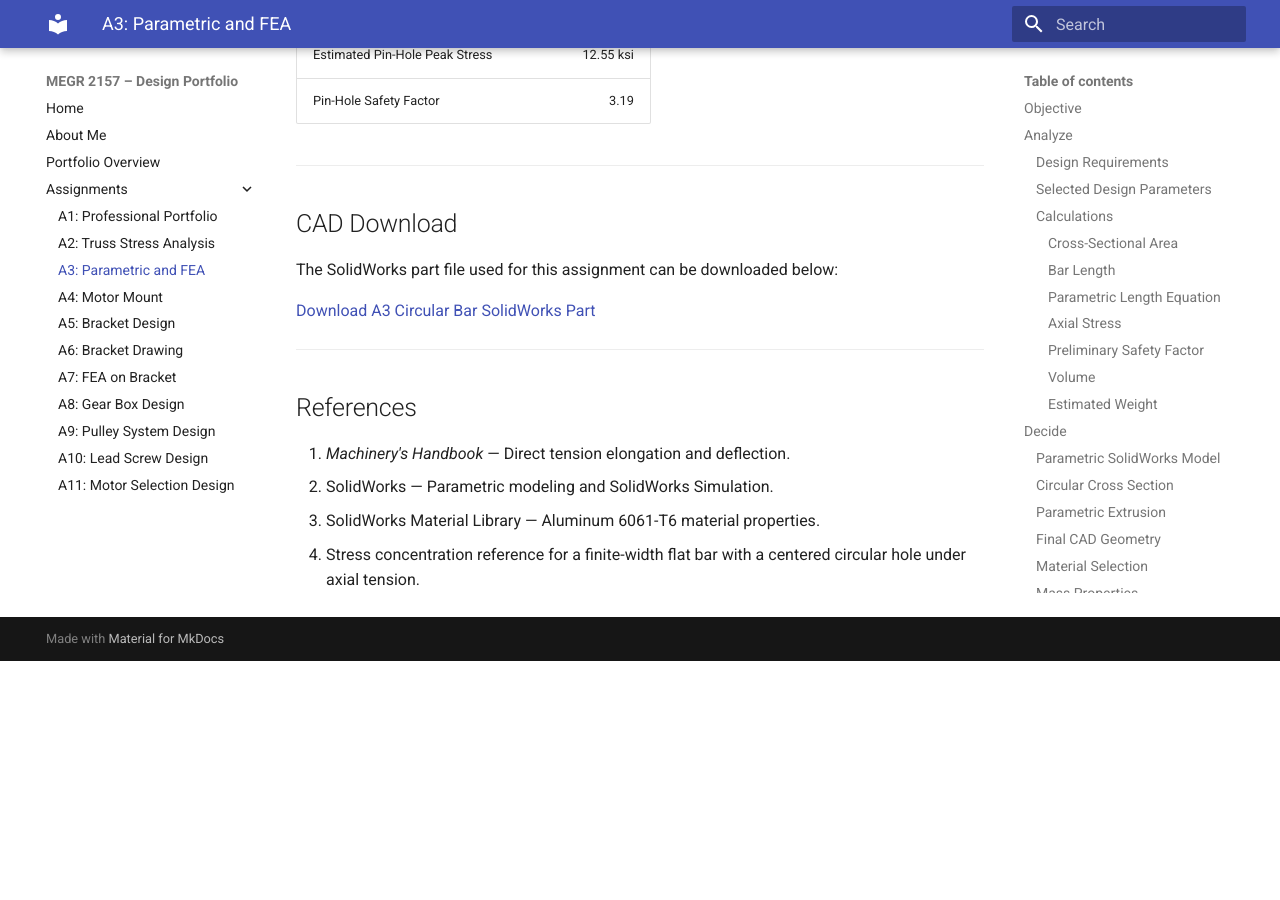
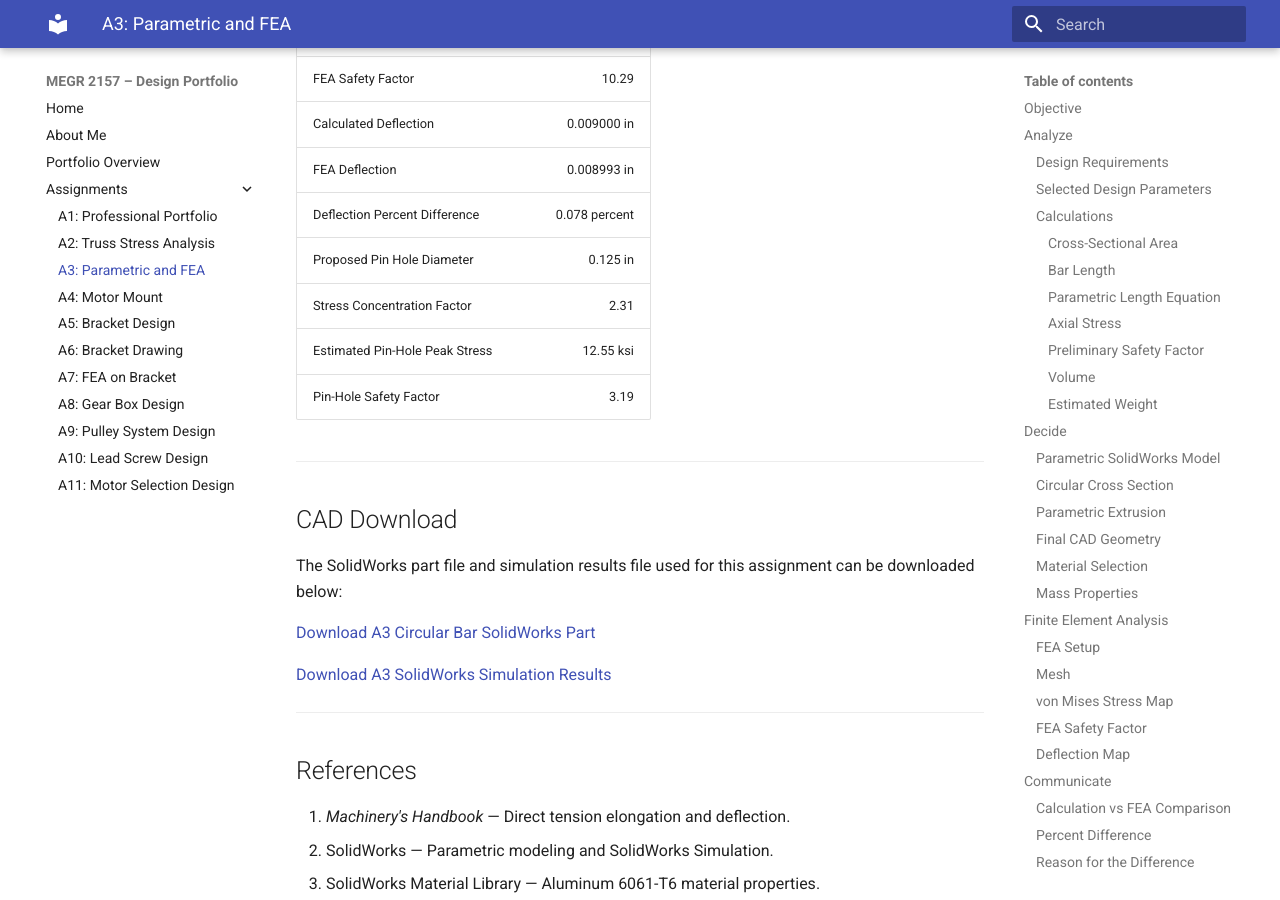
Before and after one commit to AcGallo/Florencondia-MEGR-2157-Portfolio, an MkDocs documentation site: the page built from docs/assignments/A03/index.md, in a window 1280 px wide and 900 px high, scrolled down 21497 px. Built offline with MkDocs 1.6.1 and Material for MkDocs 9.7.7, drawn with Linux system fonts in a browser that asks for light colours; before the commit the page ends 22158 px from its top, so only the background shows below that; some of the changed text lies outside the part shown.

Commit message:
Update index.md

```diff
--- a/docs/assignments/A03/index.md
+++ b/docs/assignments/A03/index.md
@@ -15,7 +15,8 @@ The design requirements are:
 For my design, I chose a **solid circular aluminum bar**. The diameter was selected first and the required length was calculated from the maximum allowable axial deflection.
 
 > **Figure #1 — Initial circular bar design and loading conditions**
-![Figure #1: Initial circular bar design and loading conditions](../../assets/images/25.png)
+
+<img src="../../assets/images/25.png" alt="Figure #1: Initial circular bar design and loading conditions" style="width:100%; height:auto;">
 
 
 ---
@@ -156,7 +157,8 @@ $$A=0.11045$$
 $$L=24.85$$
 
 > **Figure #2 — Global variables and parametric equations used in SolidWorks**
-![Figure #2: Global variables and parametric equations used in SolidWorks](../../assets/images/26.png)
+
+<img src="../../assets/images/26.png" alt="Figure #2: Global variables and parametric equations used in SolidWorks" style="width:100%; height:auto;">
 
 
 ### Circular Cross Section
@@ -168,7 +170,8 @@ The diameter was linked directly to the global variable $d$.
 $$\boxed{d=0.375\text{ in}}$$
 
 > **Figure #3 — Circular cross section linked to the global diameter variable**
-![Figure #3: Circular cross section linked to the global diameter variable](../../assets/images/27.png)
+
+<img src="../../assets/images/27.png" alt="Figure #3: Circular cross section linked to the global diameter variable" style="width:100%; height:auto;">
 
 
 ### Parametric Extrusion
@@ -180,7 +183,8 @@ The extrusion depth was controlled by the engineering equation instead of being
 $$\boxed{L=24.85\text{ in}}$$
 
 > **Figure #4 — Boss-Extrude controlled by the parametric length**
-![Figure #4: Boss-Extrude controlled by the parametric length](../../assets/images/28.png)
+
+<img src="../../assets/images/28.png" alt="Figure #4: Boss-Extrude controlled by the parametric length" style="width:100%; height:auto;">
 
 
 ### Final CAD Geometry
@@ -192,7 +196,8 @@ $$\boxed{d=0.375\text{ in}}$$
 $$\boxed{L=24.85\text{ in}}$$
 
 > **Figure #5 — Completed parametric circular bar**
-![Figure #5: Completed parametric circular bar](../../assets/images/29.png)
+
+<img src="../../assets/images/29.png" alt="Figure #5: Completed parametric circular bar" style="width:100%; height:auto;">
 
 
 ### Material Selection
@@ -216,7 +221,8 @@ $$E_{\text{calc}}=10.0\times10^6\text{ psi}$$
 The two values are extremely close.
 
 > **Figure #6 — Aluminum 6061-T6 material properties**
-![Figure #6: Aluminum 6061-T6 material properties](../../assets/images/30.png)
+
+<img src="../../assets/images/30.png" alt="Figure #6: Aluminum 6061-T6 material properties" style="width:100%; height:auto;">
 
 
 ### Mass Properties
@@ -236,7 +242,8 @@ $$\boxed{V_{SW}=2.74\text{ in}^3}$$
 The SolidWorks values closely match the calculated values.
 
 > **Figure #7 — SolidWorks mass properties of the final bar**
-![Figure #7: SolidWorks mass properties of the final bar](../../assets/images/31.png)
+
+<img src="../../assets/images/31.png" alt="Figure #7: SolidWorks mass properties of the final bar" style="width:100%; height:auto;">
 
 
 ---
@@ -250,14 +257,16 @@ A static study was created in SolidWorks Simulation using the same geometry, mat
 One circular end face was fully fixed.
 
 > **Figure #8 — Fixed geometry applied to the left end of the bar**
-![Figure #8: Fixed geometry applied to the left end of the bar](../../assets/images/32.png)
+
+<img src="../../assets/images/32.png" alt="Figure #8: Fixed geometry applied to the left end of the bar" style="width:100%; height:auto;">
 
 The opposite circular end face was subjected to the same axial tensile load used in the design calculation.
 
 $$\boxed{F=400\text{ lbf}}$$
 
 > **Figure #9 — 400 lbf axial load applied to the opposite end**
-![Figure #9: 400 lbf axial load applied to the opposite end](../../assets/images/33.png)
+
+<img src="../../assets/images/33.png" alt="Figure #9: 400 lbf axial load applied to the opposite end" style="width:100%; height:auto;">
 
 
 ### Mesh
@@ -267,7 +276,8 @@ The model was meshed before solving the static study.
 The default SolidWorks mesh settings were used because the original bar has a simple and uniform geometry.
 
 > **Figure #10 — Mesh settings used for the static analysis**
-![Figure #10: Mesh settings used for the static analysis](../../assets/images/34.png)
+
+<img src="../../assets/images/34.png" alt="Figure #10: Mesh settings used for the static analysis" style="width:100%; height:auto;">
 
 
 ### von Mises Stress Map
@@ -289,7 +299,8 @@ or:
 $$\boxed{\sigma_{\text{FEA,max}}=3.889\text{ ksi}}$$
 
 > **Figure #11 — von Mises stress map from the SolidWorks FEA**
-![Figure #11: von Mises stress map from the SolidWorks FEA](../../assets/images/35.png)
+
+<img src="../../assets/images/35.png" alt="Figure #11: von Mises stress map from the SolidWorks FEA" style="width:100%; height:auto;">
 
 
 ### FEA Safety Factor
@@ -322,7 +333,8 @@ $$\delta_{\text{FEA}}=8.993\times10^{-3}\text{ in}$$
 $$\boxed{\delta_{\text{FEA}}=0.008993\text{ in}}$$
 
 > **Figure #12 — Resultant displacement map from the SolidWorks FEA**
-![Figure #12: Resultant displacement map from the SolidWorks FEA](../../assets/images/36.png)
+
+<img src="../../assets/images/36.png" alt="Figure #12: Resultant displacement map from the SolidWorks FEA" style="width:100%; height:auto;">
 
 
 ---
@@ -598,9 +610,11 @@ $$\boxed{4\text{ hours}}$$
 
 ## CAD Download
 
-The SolidWorks part file used for this assignment can be downloaded below:
+The SolidWorks part file and simulation results file used for this assignment can be downloaded below:
 
 [Download A3 Circular Bar SolidWorks Part](../../assets/files/A3_Bar_Florencondia.SLDPRT)
+
+[Download A3 SolidWorks Simulation Results](../../assets/files/A3_Bar_Florencondia-Static%201.CWR)
 
 
 ---
```
Also changed, not shown: other parts of docs/assignments/A03/index.md (+1 -1 lines).
